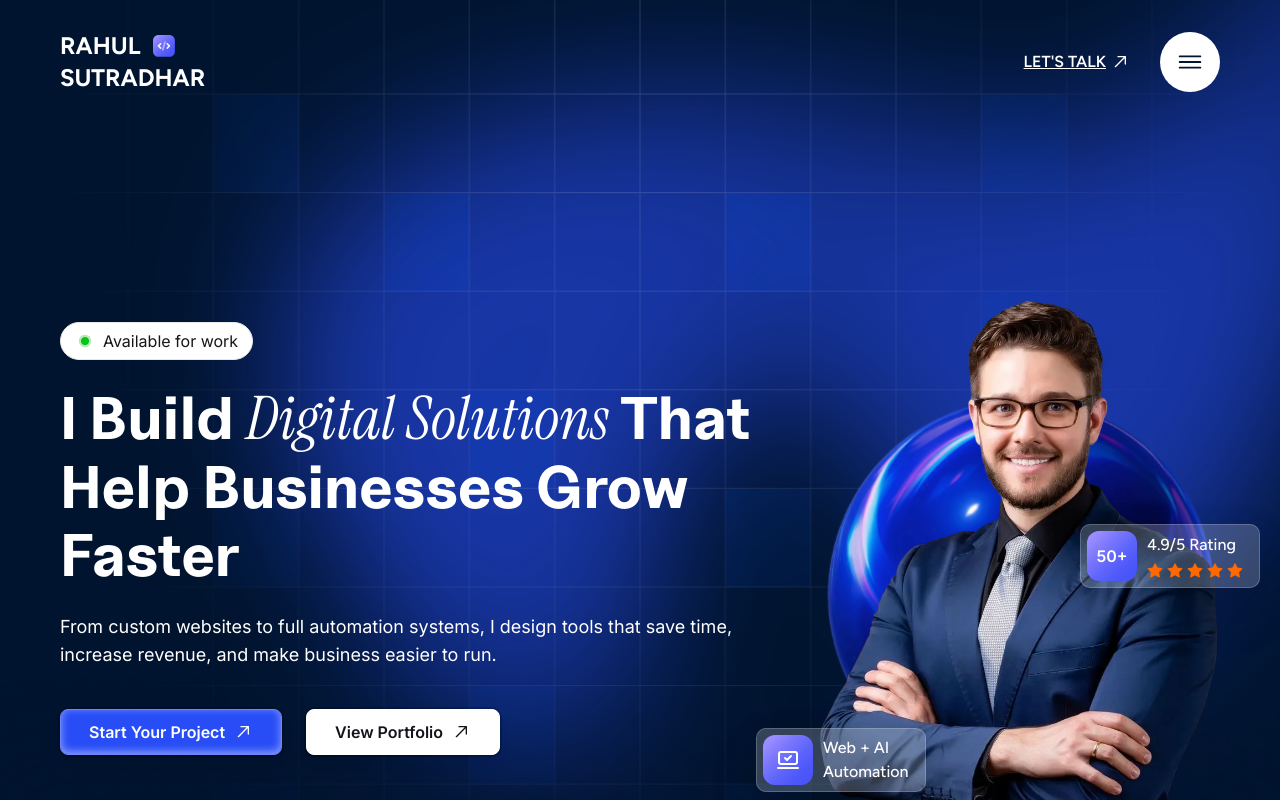
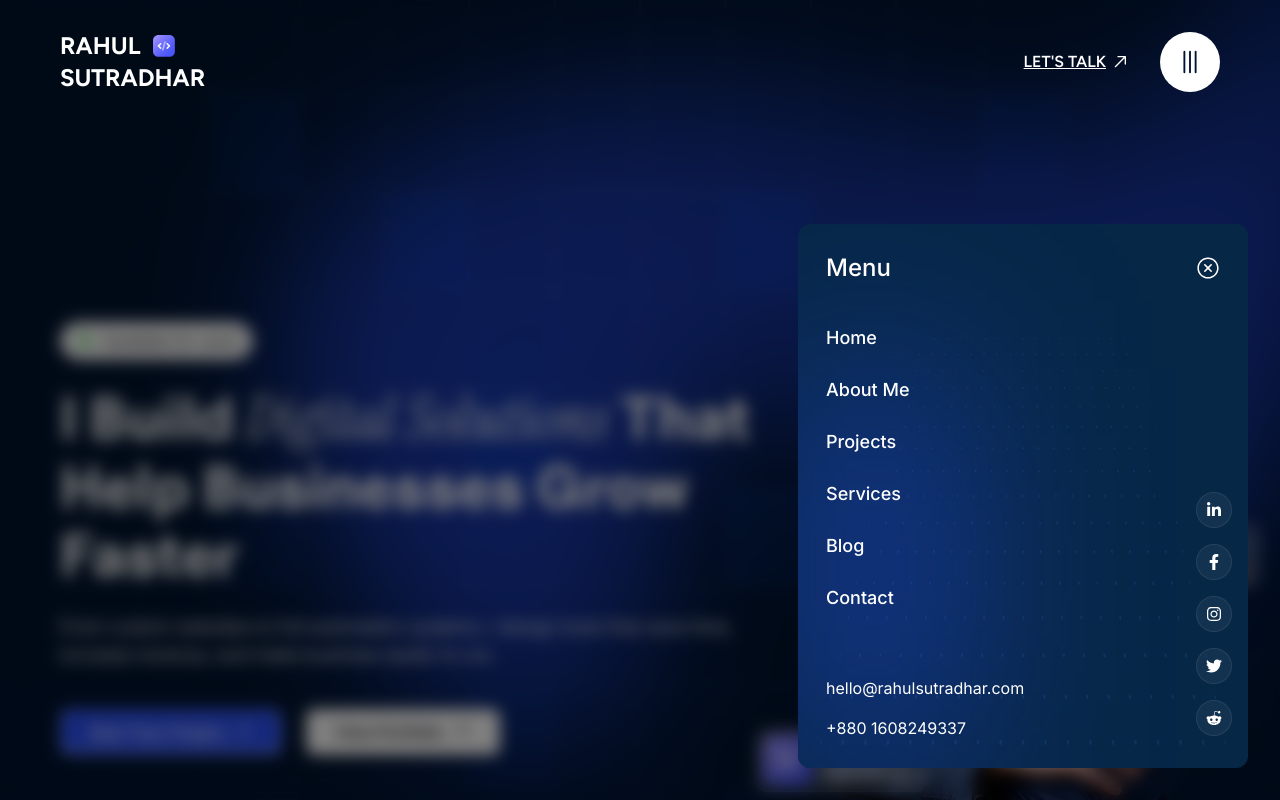
Before and after one commit to rahulsd380/Rahul-Sutradhar---Portfolio-Client, a Next.js app: page / in a window 1280 px wide. Both pictures are taken after a click on the button "Open menu". Shown: the top 800 px of the page. Built offline with nearby package versions, Linux system fonts and the light colour scheme.

Commit message:
Added navbar menu

```diff
--- a/src/components/HomePage/AboutMe/AboutMe.tsx
+++ b/src/components/HomePage/AboutMe/AboutMe.tsx
@@ -46,6 +46,8 @@ const AboutMe = () => {
           <Button label="Read More" />
         </div>
       </div>
+
+
     </Container>
   );
 };
--- /dev/null
+++ b/src/components/Shared/Navbar/Menu.tsx
@@ -0,0 +1,106 @@
+"use client";
+import { RxCrossCircled } from "react-icons/rx";
+import Link from "next/link";
+import { socialMedia } from "@/data/footer.data";
+import { motion } from "framer-motion";
+import Image from "next/image";
+import { IMAGES } from "../../../../public/assets";
+
+interface MenuProps {
+  closeMenu: () => void;
+}
+
+const Menu = ({ closeMenu }: MenuProps) => {
+  return (
+    <div className="bg-neutral-55 rounded-xl p-7 w-[350px] md:w-[450px] relative font-Inter overflow-hidden">
+      <Image
+        src={IMAGES.dottedBg}
+        alt=""
+        className="absolute top-0 bottom-0 right-0 left-0 w-full h-full opacity-40"
+      />
+      <div className="w-[150px] h-[400px] absolute left-0 bottom-0 bg-primary-10/50 blur-[100px]"></div>
+
+      <div className="text-white text-2xl font-medium flex items-center justify-between relative">
+        <h2>Menu</h2>
+        <motion.button
+          onClick={closeMenu}
+          whileHover={{ scale: 1.1, rotate: 90 }}
+          whileTap={{ scale: 0.9 }}
+          className="cursor-pointer"
+        >
+          <RxCrossCircled className="text-2xl" />
+        </motion.button>
+      </div>
+
+      <div className="flex flex-col gap-2 mt-8 relative">
+        {["Home", "About Me", "Projects", "Services", "Blog", "Contact"].map(
+          (item, index) => (
+            <motion.div
+              key={item}
+              initial={{ opacity: 0, x: 20 }}
+              animate={{ opacity: 1, x: 0 }}
+              transition={{ delay: index * 0.05 }}
+            >
+              <Link
+                href="/"
+                className="text-white hover:text-primary-25 text-lg font-medium transition-colors duration-300 block py-2"
+                onClick={closeMenu}
+              >
+                {item}
+              </Link>
+            </motion.div>
+          )
+        )}
+      </div>
+
+      <div className="space-y-4 flex flex-col mt-14 relative">
+        <motion.a
+          initial={{ opacity: 0, y: 20 }}
+          animate={{ opacity: 1, y: 0 }}
+          transition={{ delay: 0.4 }}
+          href="mailto:hello@rahulsutradhar.com"
+          className="text-white hover:underline transition-colors duration-300"
+        >
+          hello@rahulsutradhar.com
+        </motion.a>
+        <motion.a
+          initial={{ opacity: 0, y: 20 }}
+          animate={{ opacity: 1, y: 0 }}
+          transition={{ delay: 0.45 }}
+          href="tel:+8801608249337"
+          className="text-white hover:underline transition-colors duration-300"
+        >
+          +880 1608249337
+        </motion.a>
+      </div>
+
+      {/* Social media links */}
+      <div className="flex flex-col items-center gap-4 absolute right-4 bottom-8">
+        {socialMedia?.map((item, index) => {
+          const Icon = item.icon;
+
+          return (
+            <motion.a
+              key={item.name}
+              initial={{ opacity: 0, scale: 0 }}
+              animate={{ opacity: 1, scale: 1 }}
+              transition={{ delay: 0.5 + index * 0.1 }}
+              href={item.href}
+              target="_blank"
+              rel="noopener noreferrer"
+              aria-label={item.name}
+              whileHover={{ scale: 1.1, y: -5 }}
+              whileTap={{ scale: 0.95 }}
+              className="bg-neutral-40 hover:bg-primary-10 border border-neutral-45 hover:border-neutral-35/50 size-9 rounded-full flex items-center justify-center transition-all duration-300
+                       hover:bg-primary hover:border-primary text-white"
+            >
+              <Icon className="text-[16px]" />
+            </motion.a>
+          );
+        })}
+      </div>
+    </div>
+  );
+};
+
+export default Menu;
--- a/src/components/Shared/Navbar/Navbar.tsx
+++ b/src/components/Shared/Navbar/Navbar.tsx
@@ -1,15 +1,31 @@
 /* eslint-disable react/no-unescaped-entities */
+"use client";
+
+import { useState } from "react";
 import Image from "next/image";
 import Link from "next/link";
 import { ICONS } from "../../../../public/assets";
 import Container from "@/components/Reusable/Container/Container";
 import { RxArrowTopRight } from "react-icons/rx";
 import { IoMenuOutline } from "react-icons/io5";
+import Menu from "./Menu";
+import { AnimatePresence, motion } from "framer-motion";
 
 const Navbar = () => {
+  const [isMenuOpen, setIsMenuOpen] = useState(false);
+
+  const toggleMenu = () => {
+    setIsMenuOpen(!isMenuOpen);
+  };
+
+  const closeMenu = () => {
+    setIsMenuOpen(false);
+  };
+
   return (
+    <>
       <Container>
-      <div className="flex items-center justify-between py-[30px] font-Figtree z-10 relative">
+        <div className="flex items-center justify-between py-[30px] font-Figtree z-50 relative">
           <Link
             href={"/"}
             className="text-xl md:text-2xl text-white uppercase font-bold flex flex-col"
@@ -30,12 +46,57 @@ const Navbar = () => {
               <RxArrowTopRight className="text-xl font-extrabold" />
             </Link>
 
-          <button className="bg-white hover:bg-primary-10 hover:border-primary-15 hover:shadow-button size-10 md:size-[60px] rounded-full text-2xl md:text-3xl font-bold text-neutral-10 hover:text-white flex items-center justify-center cursor-pointer transition duration-300">
+            <motion.button
+              onClick={toggleMenu}
+              className="bg-white hover:bg-primary-10 hover:border-primary-15 hover:shadow-button size-10 md:size-[60px] rounded-full text-2xl md:text-3xl font-bold text-neutral-10 hover:text-white flex items-center justify-center cursor-pointer transition duration-300 relative z-50"
+              whileHover={{ scale: 1.05 }}
+              whileTap={{ scale: 0.95 }}
+              aria-label={isMenuOpen ? "Close menu" : "Open menu"}
+            >
+              <motion.div
+                animate={{ rotate: isMenuOpen ? 90 : 0 }}
+                transition={{ duration: 0.3 }}
+              >
                 <IoMenuOutline />
-          </button>
+              </motion.div>
+            </motion.button>
           </div>
         </div>
       </Container>
+
+      {/* Menu Overlay and Animation */}
+      <AnimatePresence>
+        {isMenuOpen && (
+          <>
+            {/* Backdrop */}
+            <motion.div
+              initial={{ opacity: 0 }}
+              animate={{ opacity: 1 }}
+              exit={{ opacity: 0 }}
+              transition={{ duration: 0.3 }}
+              className="fixed inset-0 bg-black/50 backdrop-blur-sm z-40"
+              onClick={closeMenu}
+            />
+
+            {/* Menu Container */}
+            <motion.div
+              initial={{ opacity: 0, x: 100, y: 100 }}
+              animate={{ opacity: 1, x: 0, y: 0 }}
+              exit={{ opacity: 0, x: 100, y: 100 }}
+              transition={{
+                type: "spring",
+                damping: 20,
+                stiffness: 100,
+                duration: 0.5,
+              }}
+              className="fixed right-4 bottom-4 md:right-8 md:bottom-8 z-40"
+            >
+              <Menu closeMenu={closeMenu} />
+            </motion.div>
+          </>
+        )}
+      </AnimatePresence>
+    </>
   );
 };
 
```
Lines whose indentation alone changed are shown as unchanged.
